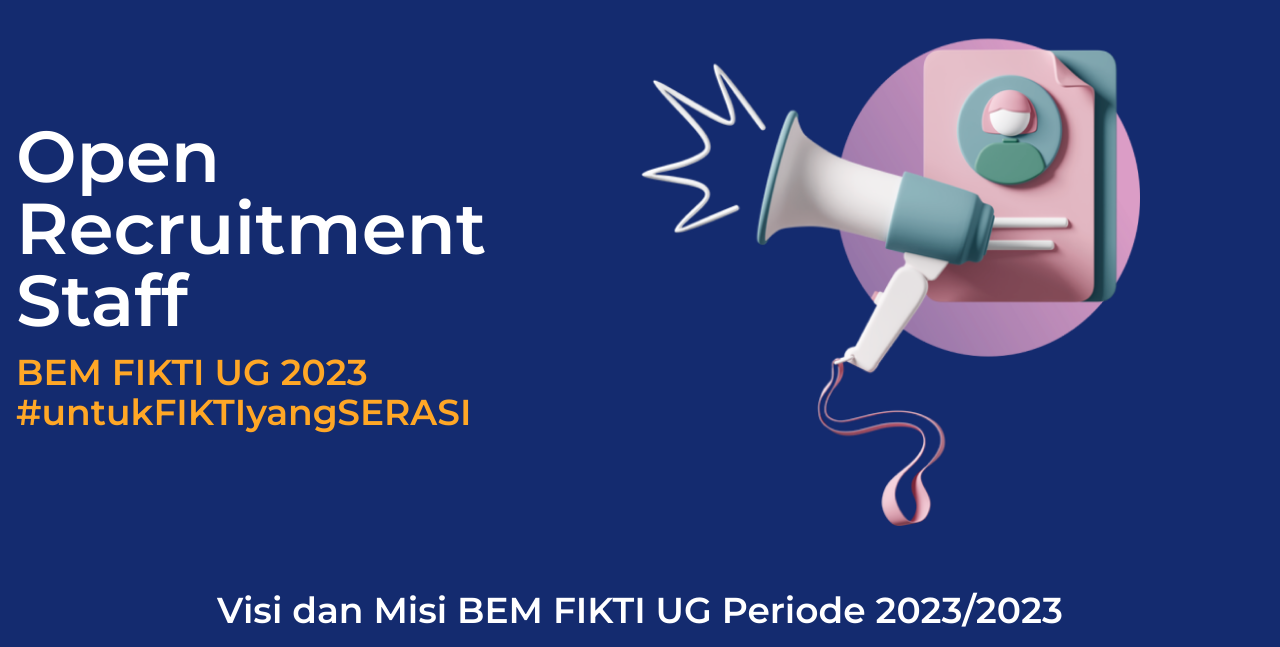
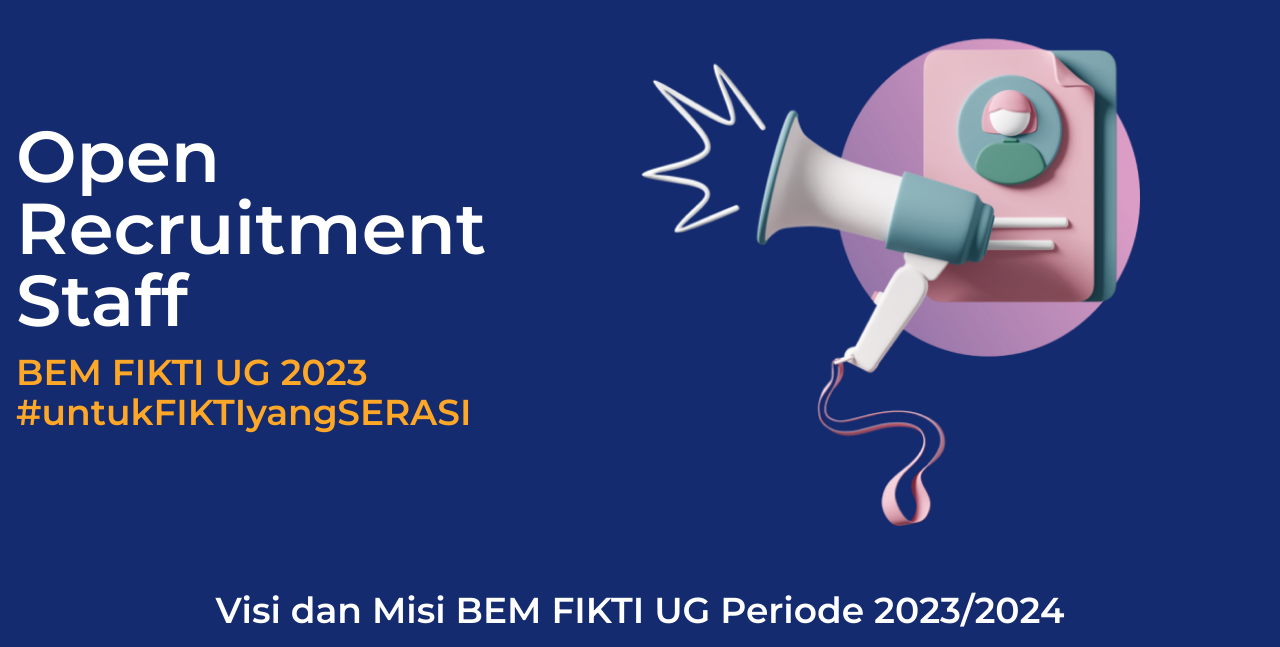
Before and after one commit to bimopraksw/OpRecBEMFIKTI2023, a website: page index.html in a window 1280 px wide. Shown: the part 78-725 px from the top of the page. Drawn offline with Linux system fonts and the light colour scheme; a web font is replaced by a local one.

Commit message:
Update index.html

```diff
--- a/index.html
+++ b/index.html
@@ -99,7 +99,7 @@
         <h1
           class=" text-lg md:text-4xl text-center font-semibold text-white mb-5"
         >
-          Visi dan Misi BEM FIKTI UG Periode 2023/2023
+          Visi dan Misi BEM FIKTI UG Periode 2023/2024
         </h1>
       </div>
       <div class="container mx-auto flex flex-col md:flex-row items-start">
```
